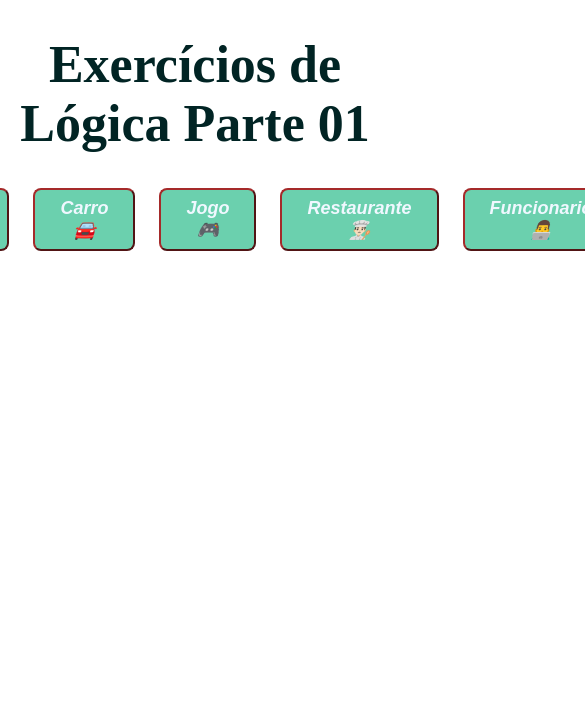
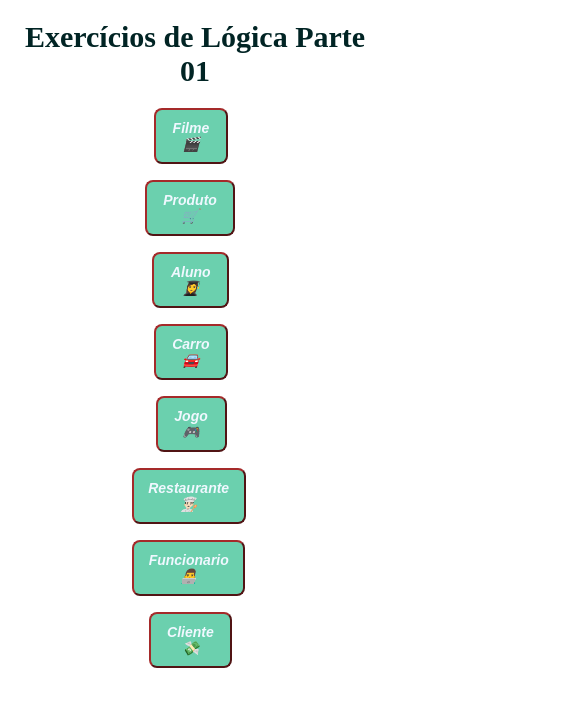
Before and after one commit to bauzilj/logica-parte01, a plain HTML site: page index.html in a window 390 px wide. Shown: the top 706 px of the page, 585 px wide, since content can reach past the window. Drawn offline with Linux system fonts and the light colour scheme.

Commit message:
atualisar css for mobile

```diff
--- a/assets/css/styles.css
+++ b/assets/css/styles.css
@@ -4,6 +4,7 @@
     margin-top: 5%;
     margin: 5px;
     justify-content: center;
+    flex-wrap: wrap;
 }
 
 button{
@@ -15,12 +16,12 @@
     background-color: rgb(107, 208, 174);
     color: aliceblue;
     border-color: brown;
+    transition: all 0.2s ease;
 }
 
 button:hover{
     padding: 8.5px 25.5px;
     background-color: rgb(11, 163, 163);
-
 }
 
 h1{
@@ -28,3 +29,36 @@
     font-size: 52px;
     color: rgb(1, 36, 36);
 }
+
+
+@media (max-width: 600px) {
+
+    .main-container{
+        flex-direction: column;
+        gap: 1rem;
+        margin: 20px;
+        align-items: center;
+    }
+
+    button{
+        width: 90%;
+        font-size: 16px;
+        padding: 10px;
+    }
+
+    h1{
+        font-size: 36px;
+    }
+}
+
+
+@media (max-width: 400px) {
+    button{
+        font-size: 14px;
+        padding: 10px;
+    }
+
+    h1{
+        font-size: 30px;
+    }
+}
```
Lines whose indentation alone changed are shown as unchanged.
